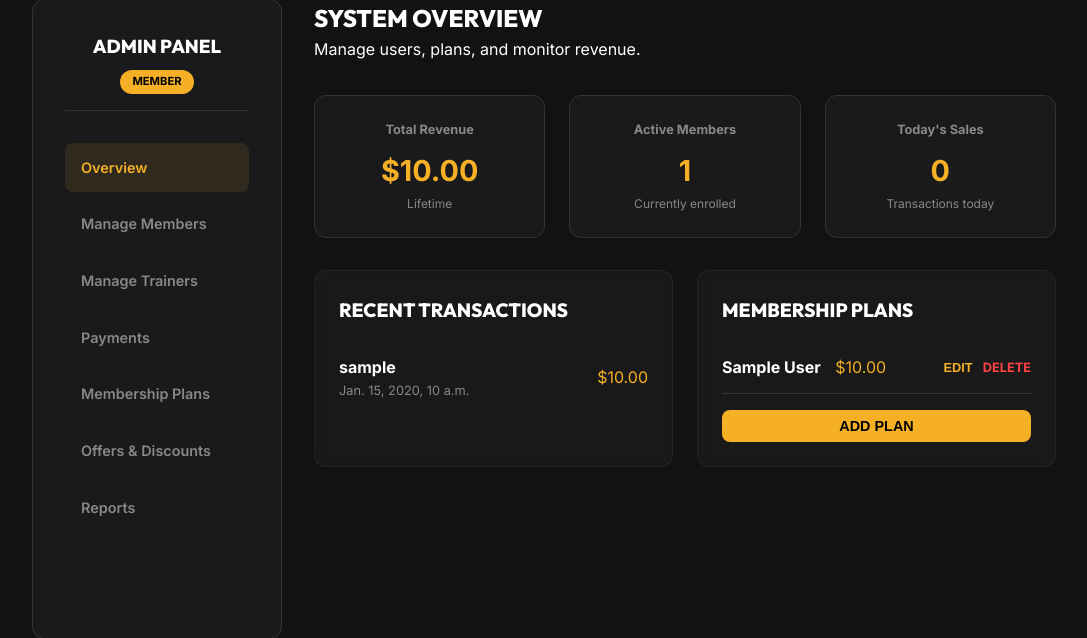
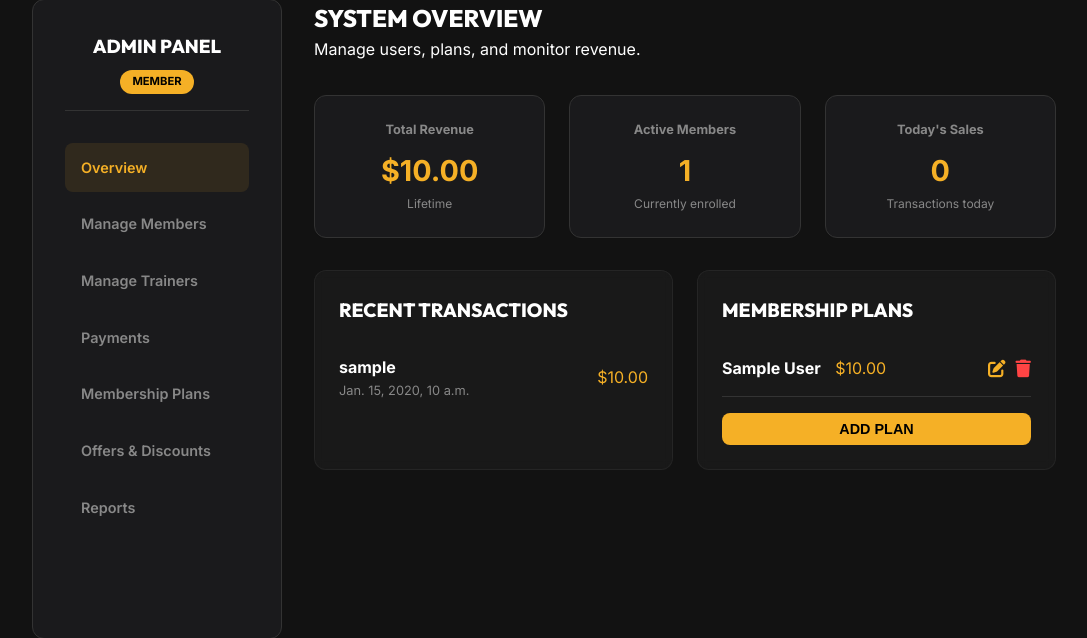
Before and after one commit to tauhidul252/Fitnexis, a Django app: page /dashboard/admin/ in a window 1280 px wide. Shown: the part 197-835 px from the top of the page, without its empty margins (96-1183 px from the left). Run offline with Django 5.2, Linux system fonts and the light colour scheme; a user stored in the database is signed in; tables that the repository leaves empty hold one stand-in row (values such as "Sample post").

Commit message:
implement admin dashboard with membership plan management and revenue tracking

```diff
--- a/fitnexis/settings.py
+++ b/fitnexis/settings.py
@@ -23,7 +23,7 @@ BASE_DIR = Path(__file__).resolve().parent.parent
 SECRET_KEY = 'django-insecure-(%!)38&czuaom515zjde*9d!0#m4xlfdt5b2zr4)5y0a@@*xsf'
 
 # SECURITY WARNING: don't run with debug turned on in production!
-DEBUG = True
+DEBUG = False
 
 ALLOWED_HOSTS = ['*']
 
@@ -119,3 +119,7 @@ STATIC_URL = 'static/'
 STATICFILES_DIRS = [
     BASE_DIR / 'static',
 ]
+
+LOGIN_URL = 'login'
+LOGIN_REDIRECT_URL = 'dashboard'
+LOGOUT_REDIRECT_URL = 'home'
--- a/templates/base.html
+++ b/templates/base.html
@@ -6,6 +6,7 @@
     <meta name="viewport" content="width=device-width, initial-scale=1.0">
     <title>FITNEXIS GYM CLUB</title>
     <link href="https://fonts.googleapis.com/css2?family=Outfit:wght@300;400;600;800;900&family=Inter:wght@400;500;600;700&display=swap" rel="stylesheet">
+    <link rel="stylesheet" href="https://cdnjs.cloudflare.com/ajax/libs/font-awesome/6.4.0/css/all.min.css">
     <link rel="stylesheet" href="{% static 'css/style.css' %}">
 </head>
 <body>
--- a/templates/dashboard_admin.html
+++ b/templates/dashboard_admin.html
@@ -72,8 +72,8 @@
                                 <span class="highlight" style="margin-left: 10px;">${{ plan.price }}</span>
                             </div>
                             <div class="plan-actions">
-                                <button onclick="openEditPlanModal('{{ plan.id }}', '{{ plan.title }}', '{{ plan.description }}', '{{ plan.price }}', '{{ plan.duration_months }}')" class="action-link">Edit</button>
-                                <a href="javascript:void(0)" onclick="showDeleteConfirm('{% url 'delete_plan' plan.id %}', 'Are you sure you want to delete the {{ plan.title }} plan?')" class="action-link delete">Delete</a>
+                                <button onclick="openEditPlanModal('{{ plan.id }}', '{{ plan.title }}', '{{ plan.description }}', '{{ plan.price }}', '{{ plan.duration_months }}')" class="action-link" title="Edit"><i class="fa-solid fa-pen-to-square"></i></button>
+                                <a href="javascript:void(0)" onclick="showDeleteConfirm('{% url 'delete_plan' plan.id %}', 'Are you sure you want to delete the {{ plan.title }} plan?')" class="action-link delete" title="Delete"><i class="fa-solid fa-trash"></i></a>
                             </div>
                         </div>
                         {% empty %}
@@ -145,7 +145,7 @@
 
 <style>
     .plan-actions { display: flex; gap: 10px; }
-    .action-link { background: none; border: none; color: var(--accent); cursor: pointer; font-size: 0.8rem; font-weight: 700; text-transform: uppercase; }
+    .action-link { background: none; border: none; color: var(--accent); cursor: pointer; font-size: 1.1rem; font-weight: 700; text-transform: uppercase; }
     .action-link.delete { color: #ff4444; }
     .action-link:hover { text-decoration: underline; }
     /* Modal Styles */
```
